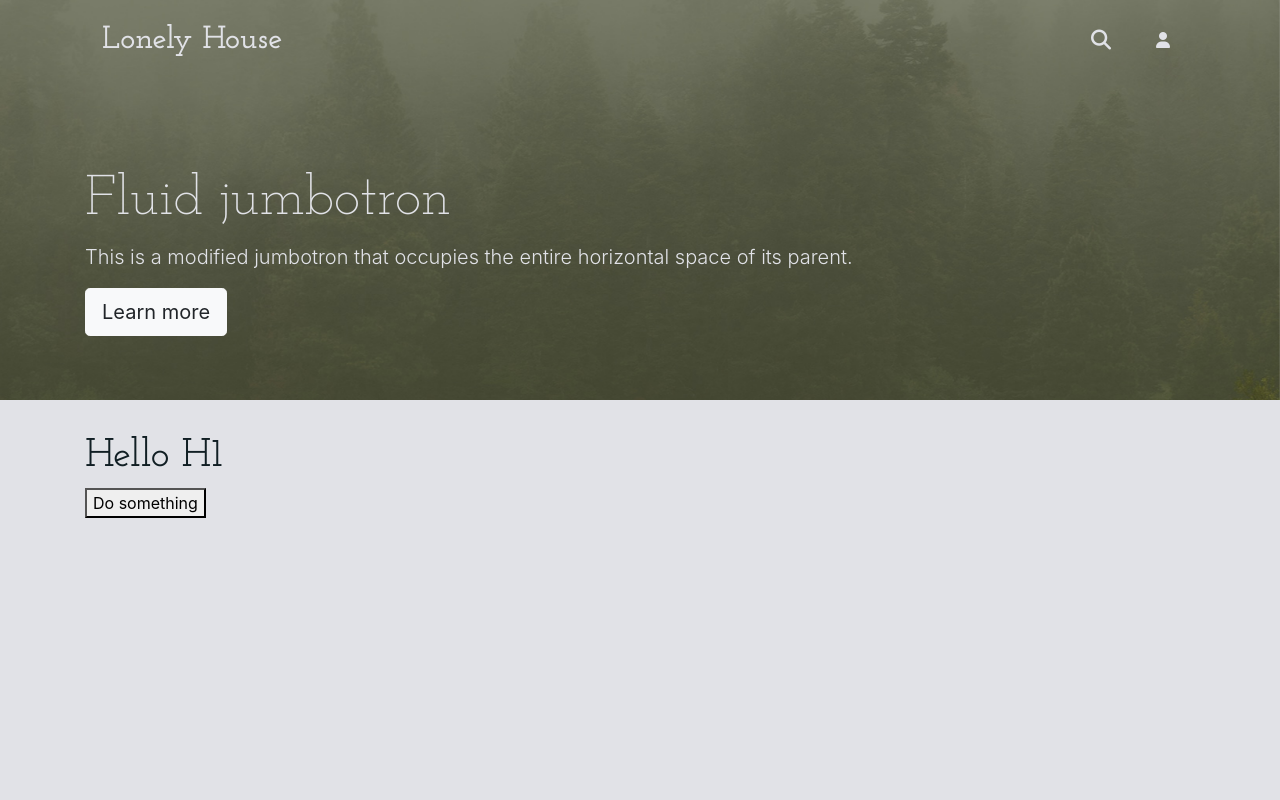
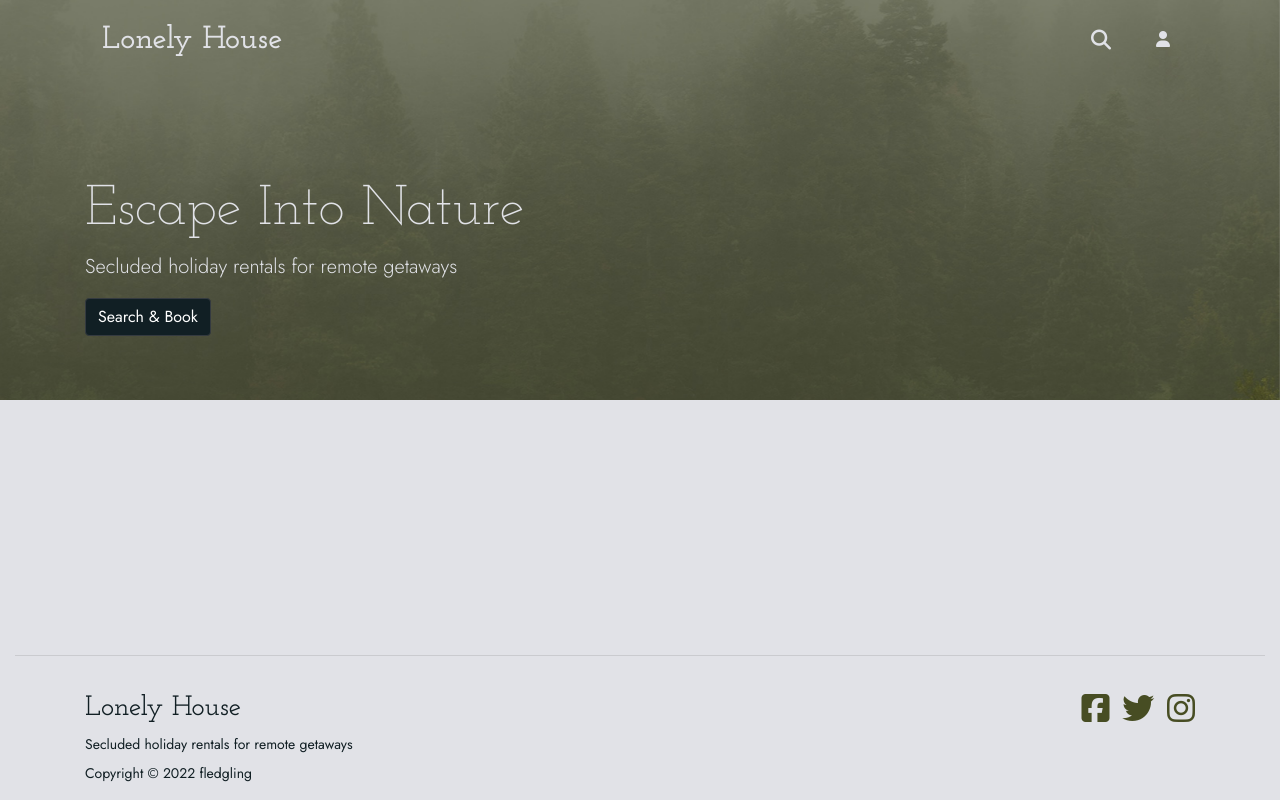
Before and after one commit to Isabella-Mitchell/lonely-house, a Django app: page / in a window 1280 px wide. Run offline with Django 3.2, Linux system fonts and the light colour scheme; some libraries are stand-ins or nearby versions.

Commit message:
Complete styling for initial content on base template and homepage

```diff
--- a/home/templates/home/index.html
+++ b/home/templates/home/index.html
@@ -7,16 +7,14 @@
 {% block content %}
     <div class="jumbotron jumbotron-fluid d-flex align-items-end">
         <div class="container">
-            <h1 class="display-4">Fluid jumbotron</h1>
-            <p class="lead">This is a modified jumbotron that occupies the entire horizontal space of its parent.</p>
-            <a class="btn btn-light btn-lg" href="#" role="button">Learn more</a>
+            <h1 class="display-4">Escape Into Nature</h1>
+            <p class="lead">Secluded holiday rentals for remote getaways</p>
+            <a class="btn btn-dark dark-bg" href="#" role="button">Search & Book</a>
         </div>
     </div>
     <div class="container">
         <div class="row">
             <div class="col">
-                <h1>Hello H1</h1>
-                <button>Do something</button>
             </div>
         </div>
     </div>
--- a/static/css/base.css
+++ b/static/css/base.css
@@ -12,7 +12,7 @@ green #474d23
 dark #111f24
 mist #e1e2e7 */
 
-.bg-green {
+.green-bg {
     background-color: #474d23;
 }
 
@@ -20,11 +20,19 @@ mist #e1e2e7 */
     color: #e1e2e7;
 }
 
+.dark-bg {
+    background-color: #111f24;
+}
+
 /* --------------------- Base Template --------------------- */
 
 body {
     background-color: #e1e2e7;
     color: #111f24;
+    min-height: 100vh;
+    display: flex;
+    flex-direction: column;
+    font-family: Jost, sans-serif;
 }
 
 .logo {
@@ -36,8 +44,13 @@ body {
     color: #e1e2e7;
 }
 
-h1 {
-    font-family: 'Josefin Slab';
+h1,
+h2,
+h3,
+h4,
+h5,
+h6 {
+    font-family: 'Josefin Slab', serif;
 }
 
 .header-container {
@@ -51,6 +64,32 @@ h1 {
 .navbar {
     padding-bottom: 0;
 }
+
+footer {
+    min-height: 10vh;
+    width: 100%;
+  }
+
+  footer .row {
+    padding-top: 20px;
+    text-align: center;
+  }
+
+  /* class name and css originally from CV CI project */
+  .social-links li a i {
+    font-size: 32px;
+    text-align: center;
+    color:#474d23;
+    margin: 0;
+    transition: all 0.35s ease-in-out;
+    -moz-transition: all 0.35s ease-in-out;
+    -webkit-transition: all 0.35s ease-in-out;
+    -o-transition: all 0.35s ease-in-out;
+  }
+
+  .social-links li a i:hover {
+    color: #111f24
+  }
 
 /* --------------------- Hopmepage --------------------- */
 
@@ -67,6 +106,14 @@ h1 {
     /* color: #111f24; */
     color: #e1e2e7;
 }
+
+/* .btn-dark {
+    border: none;
+}
+
+.btn-dark:hover {
+    background-color: #474d23;
+  } */
 
 /* --------------------- Media Queries --------------------- */
 
--- a/templates/base.html
+++ b/templates/base.html
@@ -37,18 +37,13 @@
 
 
     <header>
-
         <div class="fixed-top">
-
-
             <nav class="navbar container">
                 <div class="mr-auto bd-highlight">
                     <a href="{% url 'home' %}" class="navbar-brand">
                         <h1 class="logo">Lonely House</h1>
                     </a>
                 </div>
-
-
                 <div class="p-2 bd-highlight">
                     <button class="navbar-toggler" type="button" data-toggle="collapse" data-target="#search-bar" aria-controls="search-bar" aria-expanded="false" aria-label="Toggle navigation">
                         <span class="icon">
@@ -56,8 +51,6 @@
                         </span>
                     </button>
                 </div>
-
-
                 <div class="p-2 bd-highlight">
                     <a class="nav-link" href="#" id="user-options" data-toggle="dropdown" aria-haspopup="true" aria-expanded="false">
                         <span class="icon">
@@ -95,12 +88,8 @@
                     </div>
                 </form>
             </div>
-
         </div>
     </header>
-
-
-
 
     <div class="header-container"></div>
 
@@ -115,6 +104,53 @@
     {% block content %}
     {% endblock %}
 
+
+    <footer class="mt-auto d-flex">
+        <div class="container-fluid">
+            <hr>
+                <div class="container">
+                    <div class="row">
+                        <div class="col-sm-6 text-sm-left">
+                            <h3>
+                                Lonely House
+                            </h3>
+                            <p class="small mb-md-2">
+                                Secluded holiday rentals for remote getaways
+                            </p>
+                        </div>
+                        <div class="col-sm-6 text-sm-right">
+                            <ul class="list-inline social-links">
+                                <li class="list-inline-item">
+                                    <a target="_blank" href="https://www.facebook.com">
+                                        <i class="fa-brands fa-facebook-square" aria-hidden="true"></i>
+                                        <span class="sr-only">Facebook</span>
+                                    </a>
+                                </li>
+                                <li class="list-inline-item">
+                                    <a target="_blank" href="https://twitter.com">
+                                        <i class="fa fa-twitter" aria-hidden="true"></i>
+                                        <span class="sr-only">Twitter</span>
+                                    </a>
+                                </li>
+                                <li class="list-inline-item">
+                                    <a target="_blank" href="https://www.instagram.com">
+                                        <i class="fa fa-instagram" aria-hidden="true"></i>
+                                        <span class="sr-only">Instagram</span>
+                                    </a>
+                                </li>
+                            </ul>
+                        </div>
+                        <div class="col-sm-6 text-sm-left">
+                            <p class="small">
+                                Copyright © 2022 fledgling
+                            </p>
+                        </div>
+                    </div>
+                </div>
+            </div>
+        </div>
+    </footer>
+
     {% block postloadjs %}
     {% endblock %}
 
```
Lines whose indentation alone changed are shown as unchanged.
